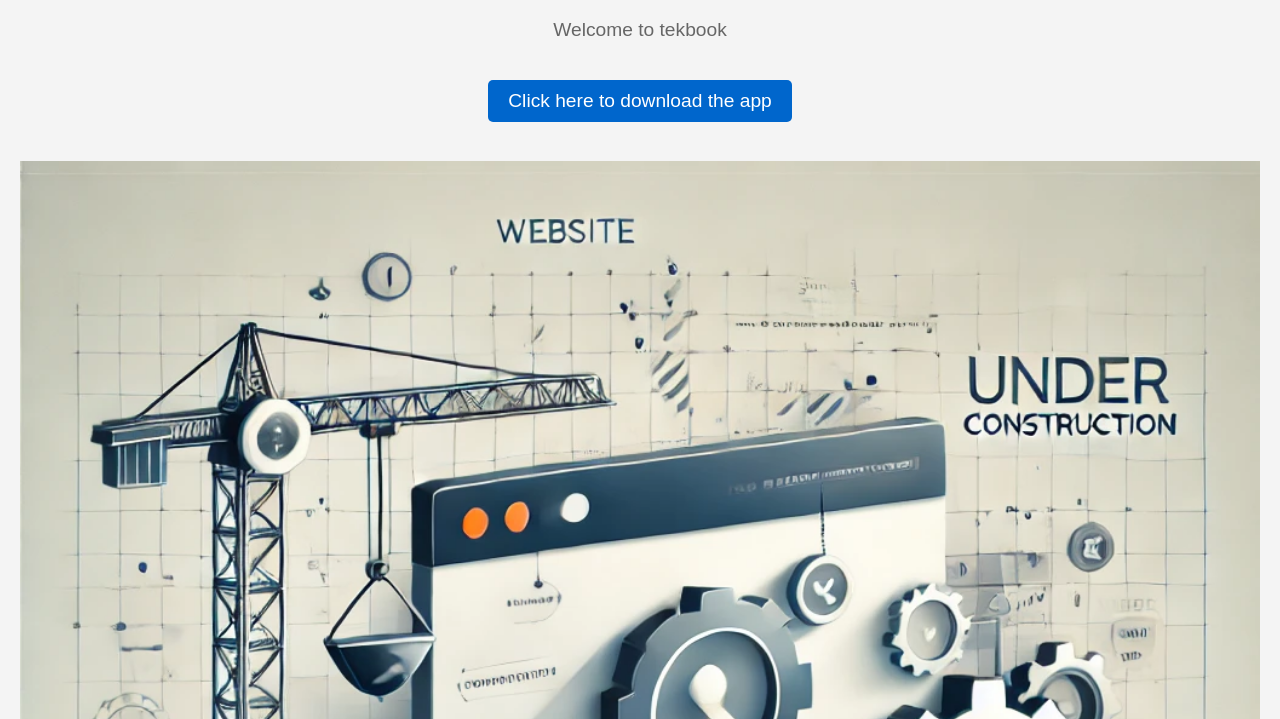
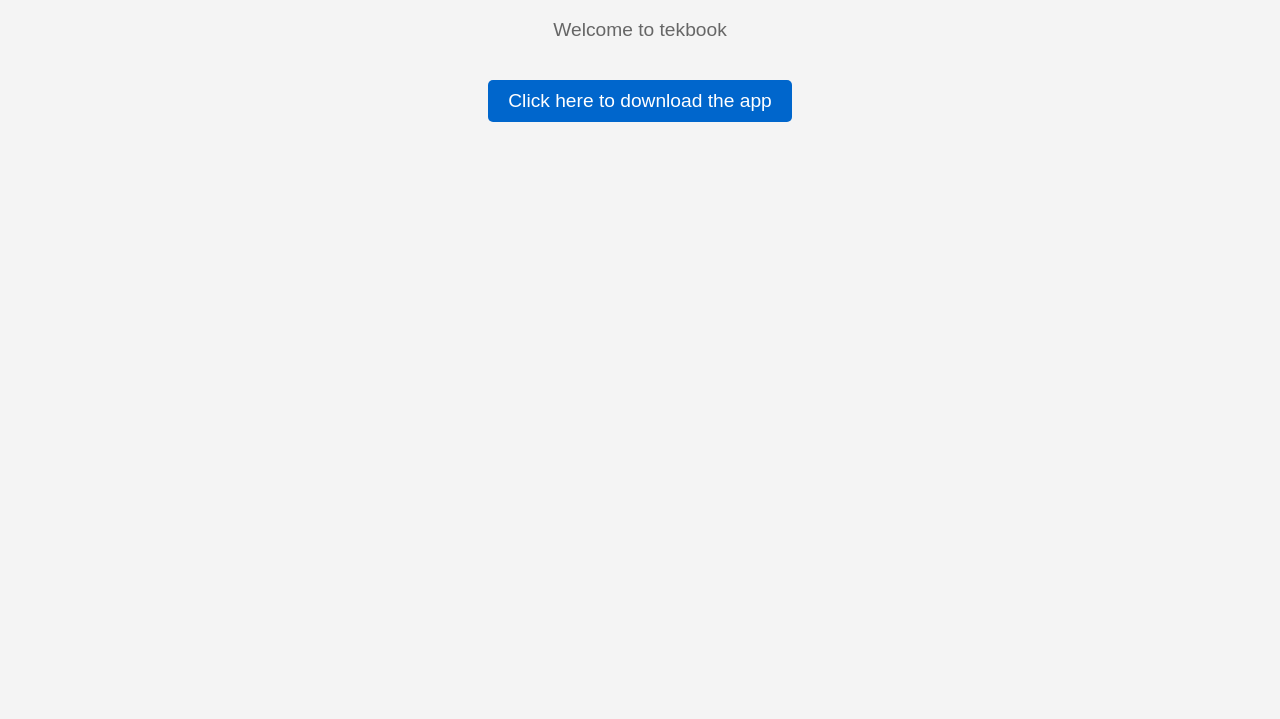
Before and after one commit to MalgerGames/tekbookapp, a plain HTML site: page index.html in a window 1280 px wide. Shown: the part 81-800 px from the top of the page. Drawn offline with Linux system fonts and the light colour scheme.

Commit message:
Remove "Under Construction" image from the landing page
Removed the "Under Construction" image from the index page and deleted the corresponding image file. This cleanup makes the landing page cleaner and reduces unnecessary loading times.

```diff
--- a/index.html
+++ b/index.html
@@ -50,10 +50,6 @@
     <h1>Hello Fellow learners</h1>
     <p>Welcome to tekbook</p>
     <p><a href="https://tekbook-app.s3.amazonaws.com/17.apk">Click here to download the app</a></p>
-
-    <img src="/tekbookapp/images/under-construction.png" alt="Website Under Construction"
-      style="width: 100%; height: 100%;">
-
   </body>
 
 </html>
```
Also changed, not shown: images/under-construction.png (deleted).
